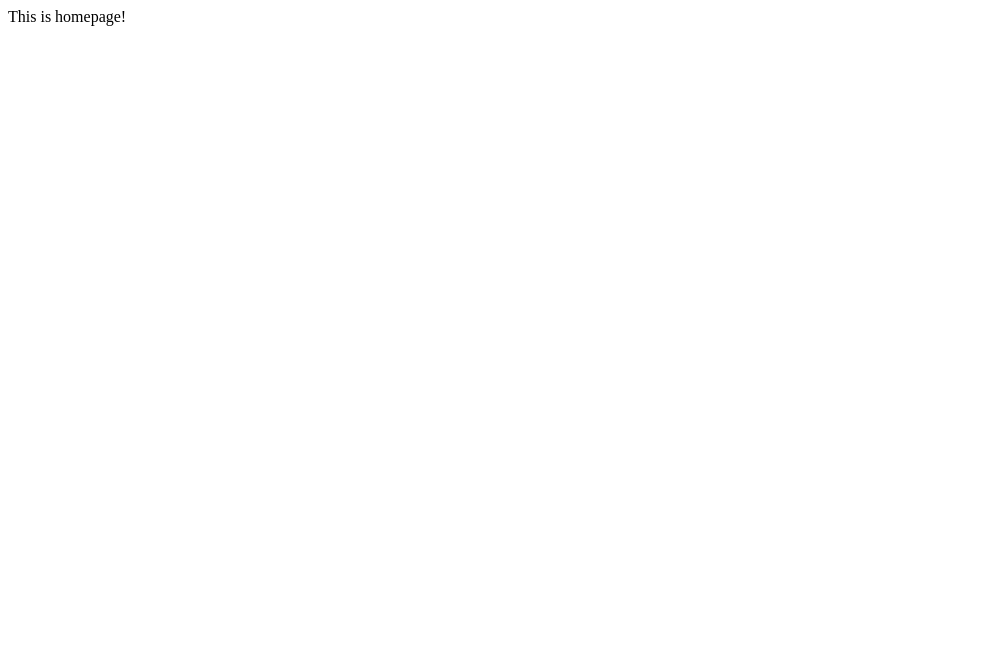
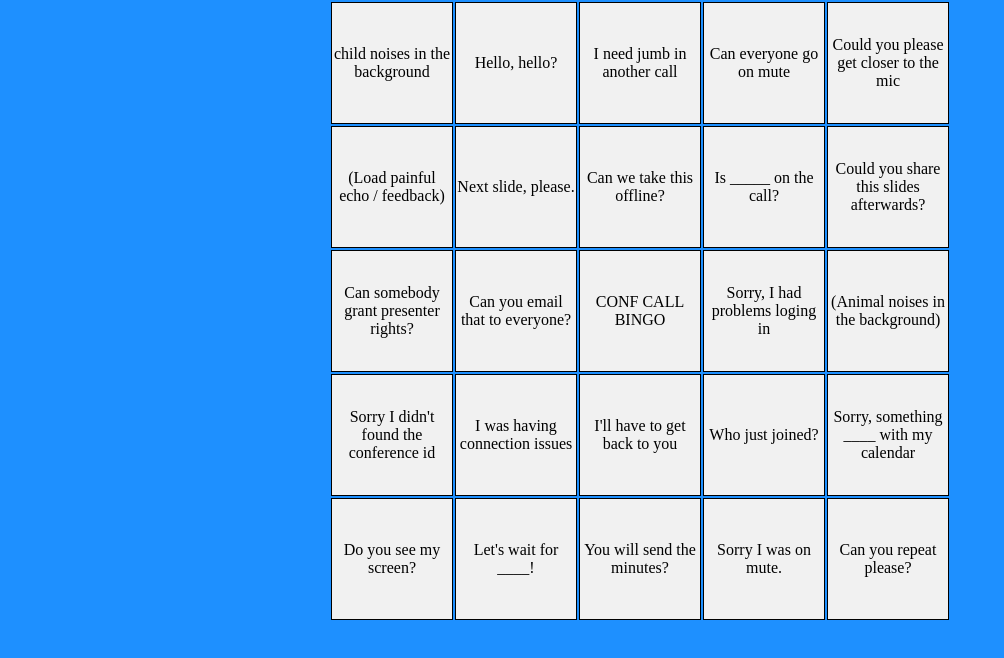
Before and after one commit to sohrab-salehi/bingo, a React (Vite) app: page / in a window 1280 px wide. Shown: the top 658 px of the page, without its empty margins (0-1004 px from the left). Built offline with nearby package versions, Linux system fonts and the light colour scheme.

Commit message:
Build a simple bingo board

```diff
--- a/package.json
+++ b/package.json
@@ -34,6 +34,7 @@
     "eslint-plugin-react-hooks": "^4.6.0",
     "eslint-plugin-react-refresh": "^0.4.3",
     "prettier": "^3.0.3",
+    "sass": "^1.67.0",
     "typescript": "^5.0.2",
     "vite": "^4.4.5",
     "vitest": "^0.34.4"
--- /dev/null
+++ b/src/gameConfigs.ts
@@ -0,0 +1,31 @@
+const configs = {
+  default: [
+    { id: 1, text: 'child noises in the background' },
+    { id: 2, text: 'Hello, hello?' },
+    { id: 3, text: 'I need jumb in another call' },
+    { id: 4, text: 'Can everyone go on mute' },
+    { id: 5, text: 'Could you please get closer to the mic' },
+    { id: 6, text: '(Load painful echo / feedback)' },
+    { id: 7, text: 'Next slide, please.' },
+    { id: 8, text: 'Can we take this offline?' },
+    { id: 9, text: 'Is _____ on the call?' },
+    { id: 10, text: 'Could you share this slides afterwards?' },
+    { id: 11, text: 'Can somebody grant presenter rights?' },
+    { id: 12, text: 'Can you email that to everyone?' },
+    { id: 13, text: 'CONF CALL BINGO' },
+    { id: 14, text: 'Sorry, I had problems loging in' },
+    { id: 15, text: '(Animal noises in the background)' },
+    { id: 16, text: "Sorry I didn't found the conference id" },
+    { id: 17, text: 'I was having connection issues' },
+    { id: 18, text: "I'll have to get back to you" },
+    { id: 19, text: 'Who just joined?' },
+    { id: 20, text: 'Sorry, something ____ with my calendar' },
+    { id: 21, text: 'Do you see my screen?' },
+    { id: 22, text: "Let's wait for ____!" },
+    { id: 23, text: 'You will send the minutes?' },
+    { id: 24, text: 'Sorry I was on mute.' },
+    { id: 25, text: 'Can you repeat please?' },
+  ],
+};
+
+export default configs;
--- /dev/null
+++ b/src/index.scss
@@ -0,0 +1,27 @@
+body {
+  margin: 0;
+  background-color: DodgerBlue;
+}
+
+/* Bingo Board */
+.flex-container {
+  display: flex;
+  gap: 2px;
+  margin-top: 2px;
+  flex-wrap: nowrap;
+  justify-content: center;
+  align-items: stretch;
+  align-content: stretch;
+  div {
+    display: flex;
+    justify-content: center;
+    align-items: center;
+    height: 100vh;
+    vertical-align: middle;
+    width: 120px;
+    height: 120px;
+    border: 1px solid black;
+    background-color: #f1f1f1;
+    text-align: center;
+  }
+}
--- a/src/main.tsx
+++ b/src/main.tsx
@@ -1,7 +1,7 @@
 import React from 'react';
 import ReactDOM from 'react-dom/client';
 import App from './App';
-import './index.css';
+import './index.scss';
 
 ReactDOM.createRoot(document.getElementById('root')!).render(
   <React.StrictMode>
--- a/src/pages/Home.tsx
+++ b/src/pages/Home.tsx
@@ -1,5 +1,28 @@
+import jsonConfig from '../gameConfigs';
+
+interface Cell {
+  id: number;
+  text: string;
+}
+
 function Home() {
-  return <div>This is homepage!</div>;
+  const createBoard = () => {
+    const board: JSX.Element[] = [];
+    const cells: Cell[] = jsonConfig.default;
+
+    for (let i = 0; i < 5; i += 1) {
+      const row = (
+        <div className="flex-container">
+          {cells.slice(i * 5, (i + 1) * 5).map((cell: Cell) => (
+            <div key={cell.id}>{cell.text}</div>
+          ))}
+        </div>
+      );
+      board.push(row);
+    }
+    return board;
+  };
+  return <div>{createBoard()}</div>;
 }
 
 export default Home;
```
Also changed, not shown: src/index.css (deleted), 1 other file (tests, documents, lock files or other folders).
